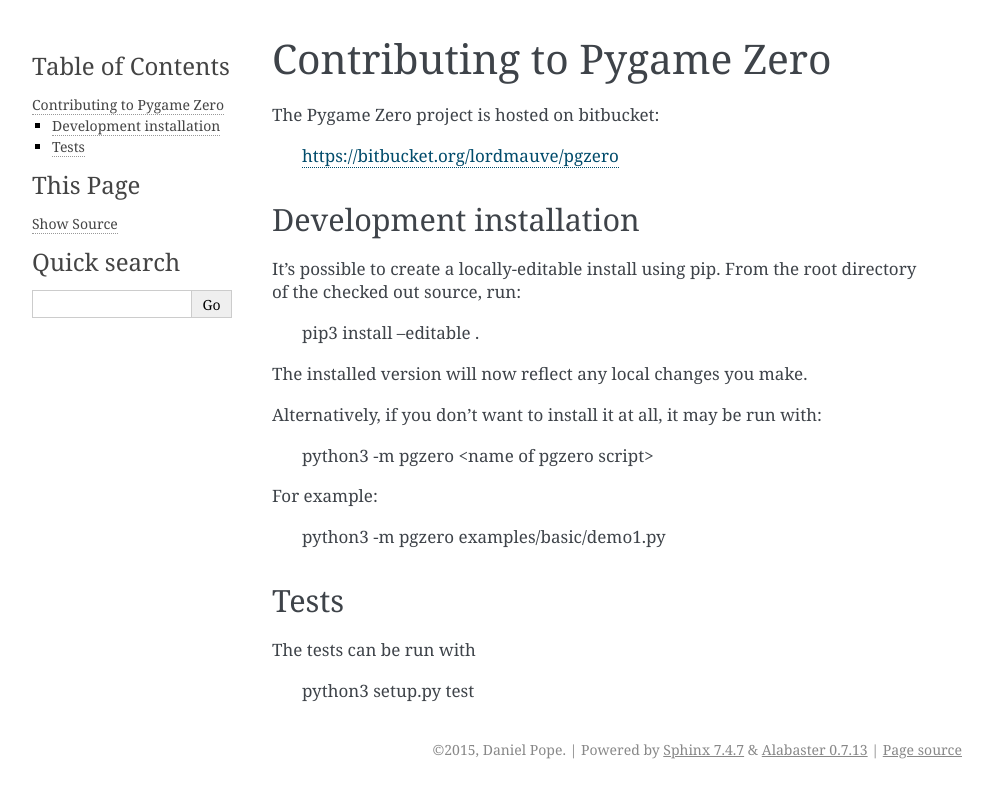
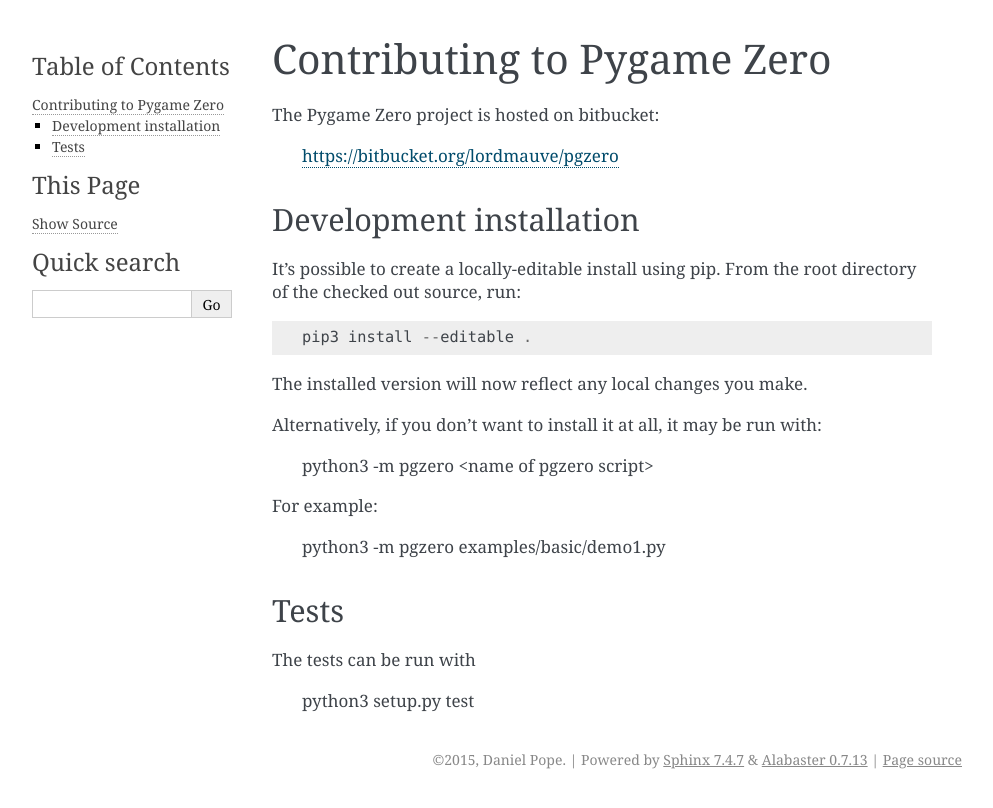
Before and after one commit to lordmauve/pgzero, a Sphinx documentation site: the page built from doc/contributing.rst, in a window 1280 px wide. Shown: the top 808 px of the page, without its empty margins (148-1141 px from the left). Built offline with Sphinx 7.4.7, drawn with Linux system fonts in a browser that asks for light colours.

```diff
--- a/doc/contributing.rst
+++ b/doc/contributing.rst
@@ -8,7 +8,7 @@ The Pygame Zero project is hosted on bitbucket:
 Development installation
 ------------------------
 
-It's possible to create a locally-editable install using pip. From the root directory of the checked out source, run:
+It's possible to create a locally-editable install using pip. From the root directory of the checked out source, run::
 
     pip3 install --editable .
 
```
